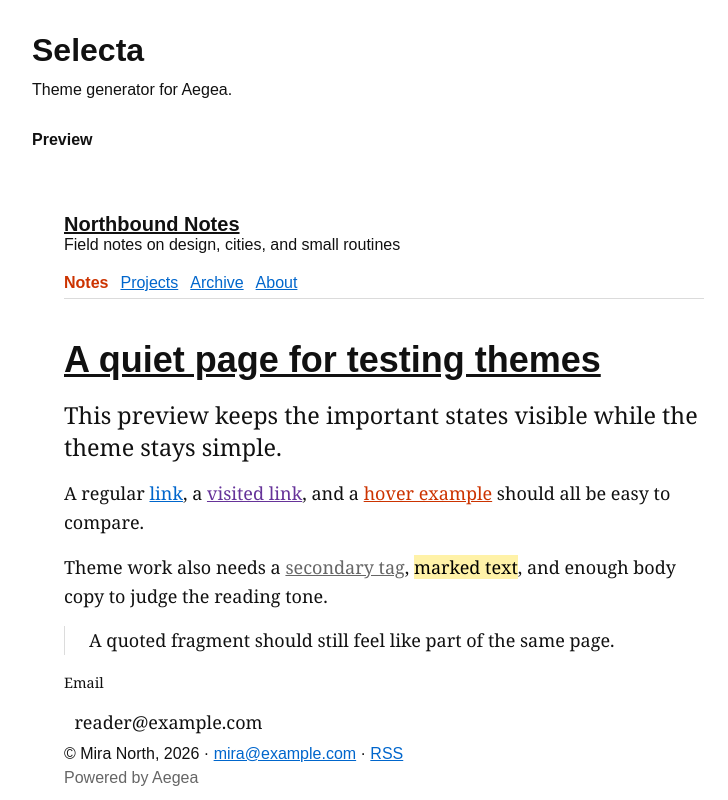
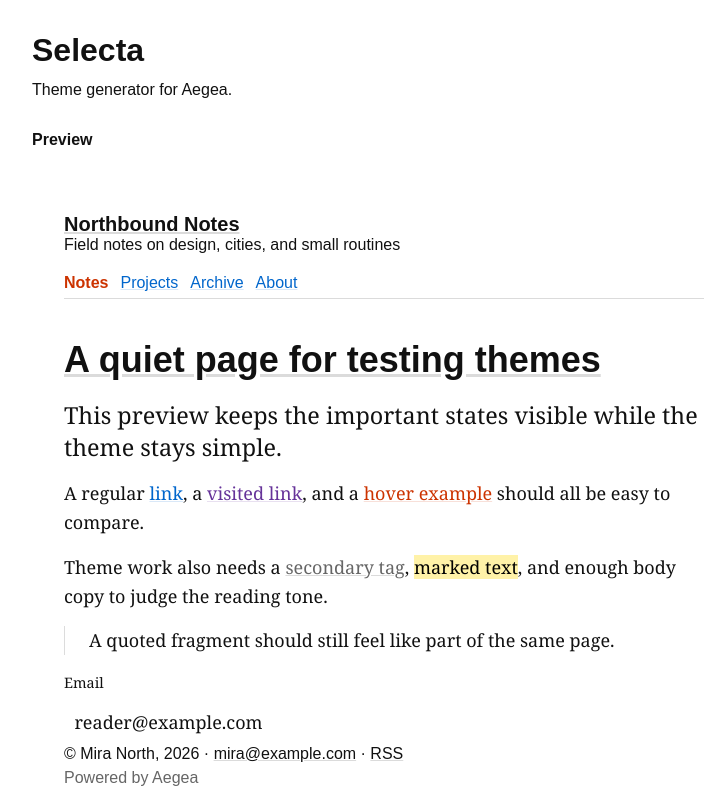
Before and after one commit to hvab/Selecta, a Vue app: page / in a window 1280 px wide. Shown: the top 800 px of the page, without its empty margins (256-984 px from the left). Built offline with nearby package versions, Linux system fonts and the light colour scheme.

Commit message:
align preview plain styles

```diff
--- a/src/preview/style.css
+++ b/src/preview/style.css
@@ -14,9 +14,15 @@
 }
 
 .aegea-preview .header-content,
-.aegea-preview .header-menu,
+.aegea-preview .header-menu {
+  max-width: calc(100% - var(--marginRight) - var(--marginLeft));
+  margin-right: auto;
+  margin-left: auto;
+}
+
 .aegea-preview .content,
 .aegea-preview .footer {
+  width: calc(100% - var(--marginRight) - var(--marginLeft));
   margin-right: var(--marginRight);
   margin-left: var(--marginLeft);
 }
@@ -33,6 +39,7 @@
 
 .aegea-preview a {
   color: var(--linkColor);
+  text-decoration-color: var(--linkUnderlineColor);
 }
 
 .aegea-preview .e2-smart-title a,
@@ -40,6 +47,13 @@
 .aegea-preview .title h1 a,
 .aegea-preview .title h1 a:visited {
   color: inherit;
+  text-decoration-color: var(--headingsUnderlineColor);
+}
+
+.aegea-preview .title h1 a:hover,
+.aegea-preview .title h1 a.hover {
+  color: var(--hoverColor);
+  text-decoration-color: var(--hoverUnderlineColor);
 }
 
 .aegea-preview .header-menu {
@@ -90,14 +104,17 @@
 
 .aegea-preview a.visited {
   color: var(--linkColorVisited);
+  text-decoration-color: var(--linkUnderlineColorVisited);
 }
 
 .aegea-preview a.hover {
   color: var(--hoverColor);
+  text-decoration-color: var(--hoverUnderlineColor);
 }
 
 .aegea-preview a.tag {
   color: var(--tagColor);
+  text-decoration-color: var(--tagUnderlineColor);
 }
 
 .aegea-preview mark {
@@ -133,9 +150,21 @@
   padding-bottom: 2rem;
 }
 
+.aegea-preview .footer a,
+.aegea-preview .footer a:visited {
+  color: var(--foregroundColor);
+  text-decoration-color: var(--thinRuleColor);
+}
+
 .aegea-preview .engine {
   margin-top: 0.4rem;
   color: var(--engineTextColor);
+}
+
+.aegea-preview .engine a,
+.aegea-preview .engine a:visited {
+  color: var(--engineTextColor);
+  text-decoration-color: var(--engineTextUnderlineColor);
 }
 
 @media (max-width: 48rem) {
@@ -143,6 +172,8 @@
   .aegea-preview .header-menu,
   .aegea-preview .content,
   .aegea-preview .footer {
+    width: auto;
+    max-width: none;
     margin-right: 1rem;
     margin-left: 1rem;
   }
```
Also changed, not shown: 1 other file (tests, documents, lock files or other folders).
